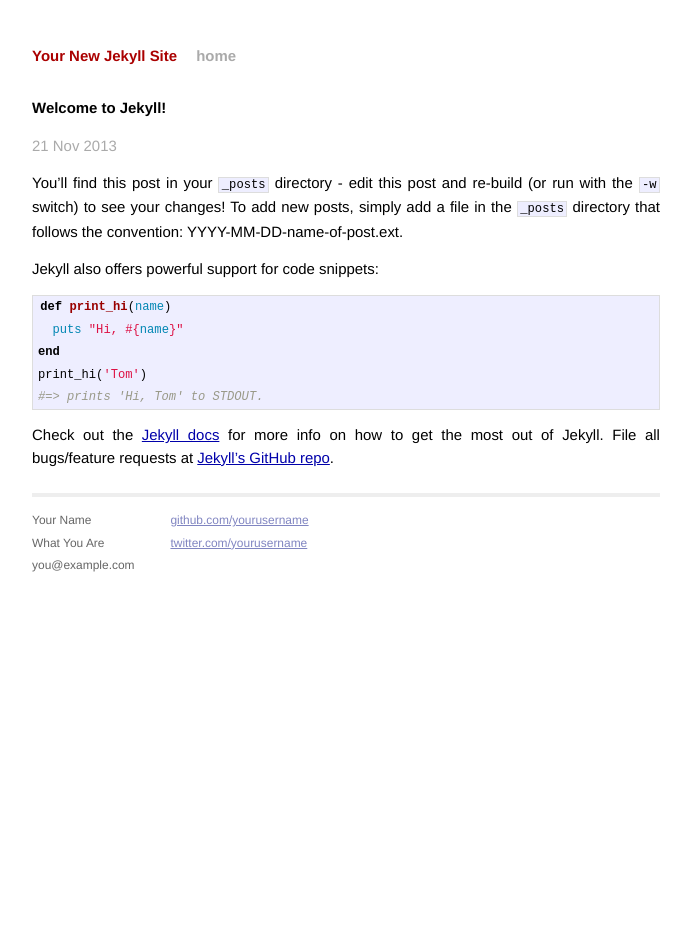
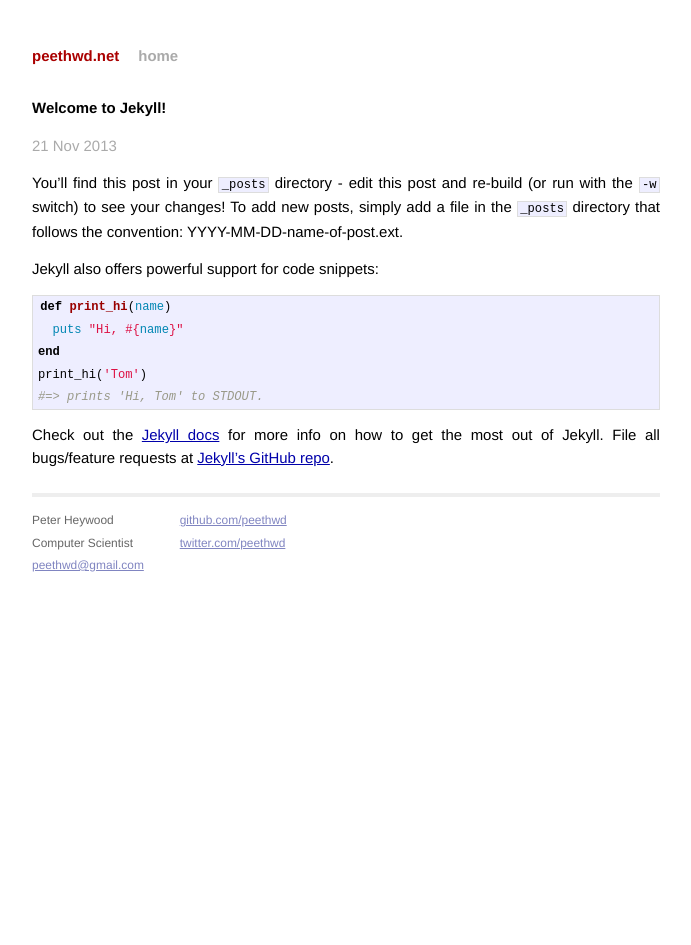
Before and after one commit to ptheywood/ptheywood.github.io, a Jekyll site: the page built from _posts/2013-11-21-welcome-to-jekyll.markdown, in a window 1280 px wide. Shown: the whole page, without its empty margins (294-985 px from the left). Built offline with Jekyll 4.4.1, drawn with Linux system fonts in a browser that asks for light colours; Markdown is read by kramdown in place of the engine named in the settings.

Commit message:
Tailor default jekyll appropriately

```diff
--- a/_config.yml
+++ b/_config.yml
@@ -1,3 +1,3 @@
-name: Your New Jekyll Site
+name: peethwd.net
 markdown: redcarpet
 pygments: true
--- a/_layouts/default.html
+++ b/_layouts/default.html
@@ -26,15 +26,15 @@
           <div class="footer">
             <div class="contact">
               <p>
-                Your Name<br />
-                What You Are<br />
-                you@example.com
+                Peter Heywood<br />
+                Computer Scientist<br />
+                <a href="mailto:peethwd@gmail.com">peethwd@gmail.com</a>
               </p>
             </div>
             <div class="contact">
               <p>
-                <a href="https://github.com/yourusername">github.com/yourusername</a><br />
-                <a href="https://twitter.com/yourusername">twitter.com/yourusername</a><br />
+                <a href="https://github.com/peethwd">github.com/peethwd</a><br />
+                <a href="https://twitter.com/peethwd">twitter.com/peethwd</a><br />
               </p>
             </div>
           </div>
--- a/index.html
+++ b/index.html
@@ -1,6 +1,6 @@
 ---
 layout: default
-title: Your New Jekyll Site
+title: Peethwd.net
 ---
 
 <div id="home">
```
